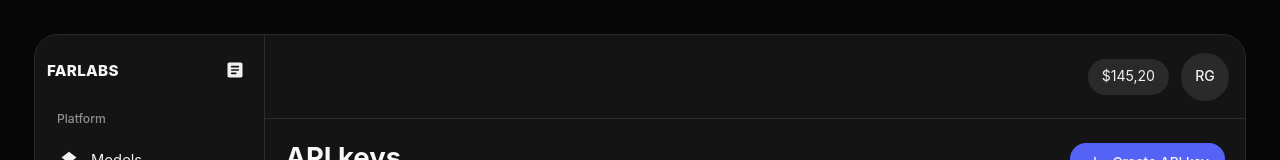
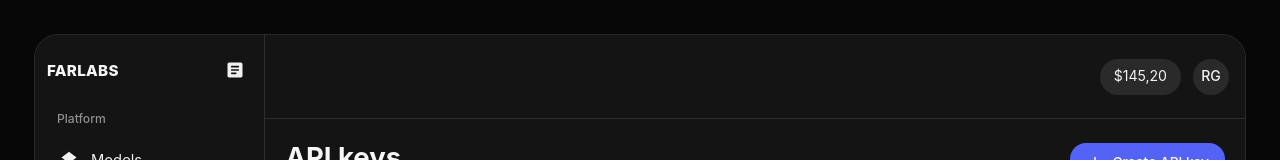
Before and after one commit to krylatkin/test-task-api-keys, a React (Vite) app: page / in a window 1280 px wide. Shown: the top 160 px of the page. Built offline with nearby package versions, Linux system fonts and the light colour scheme.

Commit message:
Reusable components - Badge Pill

```diff
--- a/src/shared/layout/AppShell.tsx
+++ b/src/shared/layout/AppShell.tsx
@@ -117,7 +117,7 @@ export function AppShell({ children }: AppShellProps) {
           <div className="desktop-topbar__spacer"></div>
           <div className="desktop-topbar__actions">
             <Pill>$145,20</Pill>
-            <Pill className="desktop-topbar__avatar" size="lg" shape="circle">
+            <Pill className="desktop-topbar__avatar" shape="circle">
               RG
             </Pill>
           </div>
--- /dev/null
+++ b/src/shared/lib/cn.ts
@@ -0,0 +1,3 @@
+export function cn(...values: Array<string | false | null | undefined>) {
+  return values.filter(Boolean).join(' ')
+}
--- a/src/shared/ui/Badge.tsx
+++ b/src/shared/ui/Badge/Badge.tsx
@@ -1,5 +1,6 @@
+import type { HTMLAttributes } from 'react'
+import { cn } from '../../lib/cn'
 import './Badge.css'
-import type { HTMLAttributes } from 'react'
 
 type BadgeVariant = 'neutral' | 'accent' | 'danger'
 type BadgeSize = 'sm' | 'md'
@@ -7,10 +8,6 @@ type BadgeSize = 'sm' | 'md'
 type BadgeProps = HTMLAttributes<HTMLSpanElement> & {
   variant?: BadgeVariant
   size?: BadgeSize
-}
-
-function joinClassNames(...values: Array<string | false | null | undefined>) {
-  return values.filter(Boolean).join(' ')
 }
 
 export function Badge({
@@ -22,7 +19,7 @@ export function Badge({
 }: BadgeProps) {
   return (
     <span
-      className={joinClassNames(
+      className={cn(
         'badge',
         `badge--${variant}`,
         `badge--${size}`,
--- /dev/null
+++ b/src/shared/ui/Badge/index.ts
@@ -0,0 +1 @@
+export { Badge } from './Badge'
--- a/src/shared/ui/Pill.css
+++ b/src/shared/ui/Pill/Pill.css
@@ -34,4 +34,6 @@
 .pill--circle {
   padding: 0;
   aspect-ratio: 1 / 1;
+  min-width: 36px;
+  min-height: 36px;
 }
--- a/src/shared/ui/Pill.tsx
+++ b/src/shared/ui/Pill/Pill.tsx
@@ -1,5 +1,6 @@
+import type { HTMLAttributes } from 'react'
+import { cn } from '../../lib/cn'
 import './Pill.css'
-import type { HTMLAttributes } from 'react'
 
 type PillVariant = 'neutral' | 'accent'
 type PillSize = 'md' | 'lg'
@@ -9,10 +10,6 @@ type PillProps = HTMLAttributes<HTMLSpanElement> & {
   variant?: PillVariant
   size?: PillSize
   shape?: PillShape
-}
-
-function joinClassNames(...values: Array<string | false | null | undefined>) {
-  return values.filter(Boolean).join(' ')
 }
 
 export function Pill({
@@ -25,7 +22,7 @@ export function Pill({
 }: PillProps) {
   return (
     <span
-      className={joinClassNames(
+      className={cn(
         'pill',
         `pill--${variant}`,
         `pill--${size}`,
--- /dev/null
+++ b/src/shared/ui/Pill/index.ts
@@ -0,0 +1 @@
+export { Pill } from './Pill'
```
Also changed, not shown: src/shared/ui/Badge/Badge.css (renamed from src/shared/ui/Badge.css).
